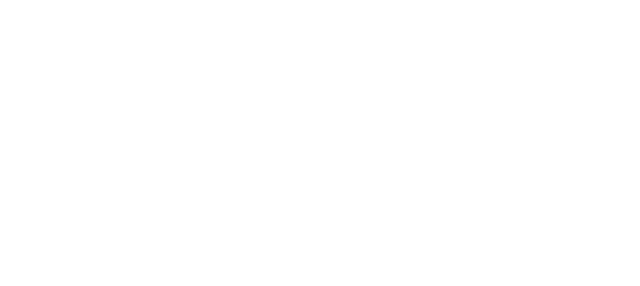
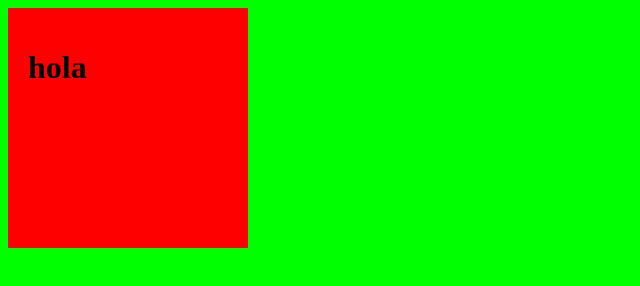
Before and after one commit to erikazubieta/test2, a plain HTML site: page index.html in a window 1280 px wide. Shown: the whole page, without its empty margins (0-640 px from the left). Drawn offline with Linux system fonts and the light colour scheme.

Commit message:
arreglo del css

```diff
--- a/css/styles.css
+++ b/css/styles.css
@@ -1,10 +1,10 @@
-.caja{
-	height: 500px;
+.caja1{
+	height: 200px;
 	width: 200px;
-	padding: 20px
+	padding: 20px;
 	background-color: #ff0000;
 }
 
 .body1{
-	backgound-color: #00ff00;
+	background-color: #00ff00;
 }
--- a/index.html
+++ b/index.html
@@ -2,12 +2,14 @@
 
 <head>
 	<link rel="stylesheet" type="text/css"  href="css/styles.css">
+
 </head>
 
 
 <body class="body1">
 
-	<div id="caja1">
+	<div class="caja1">
+		<h1>hola</h1>
 	</div>
 
 </body>
```
